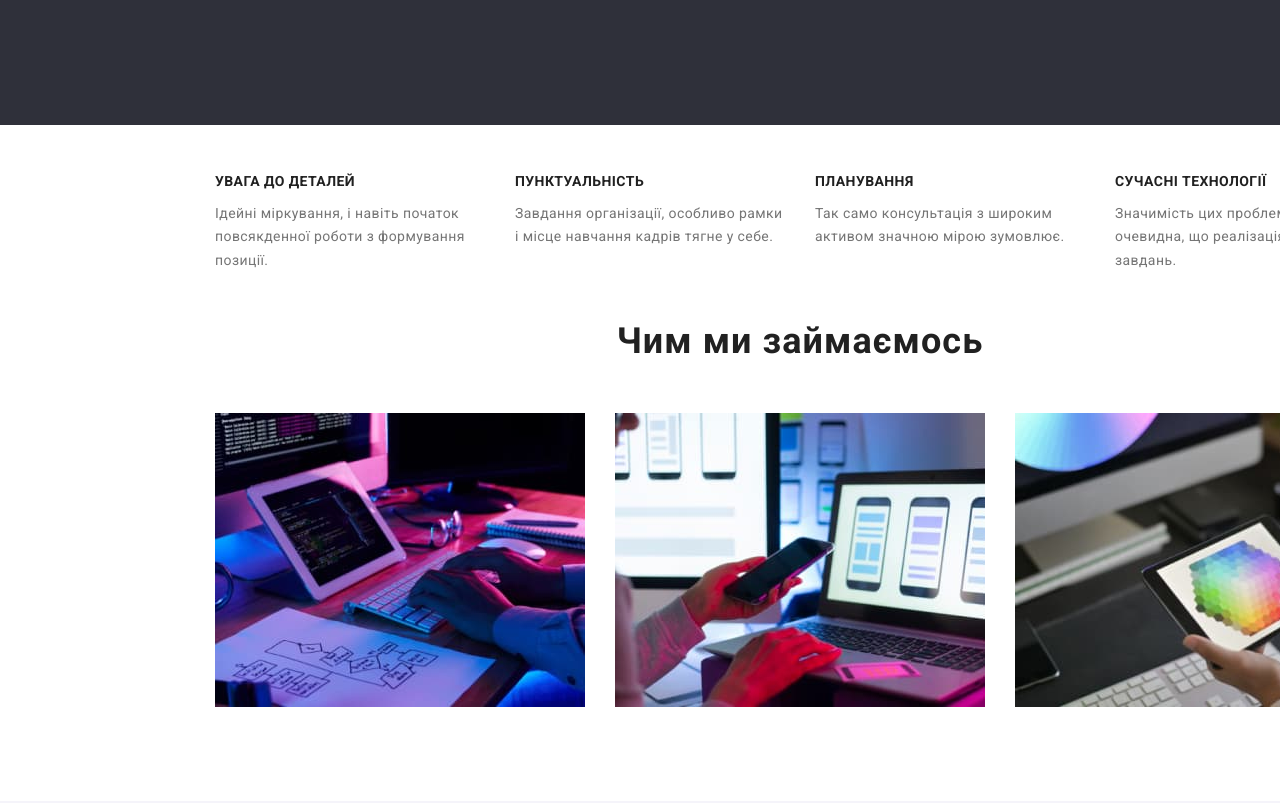
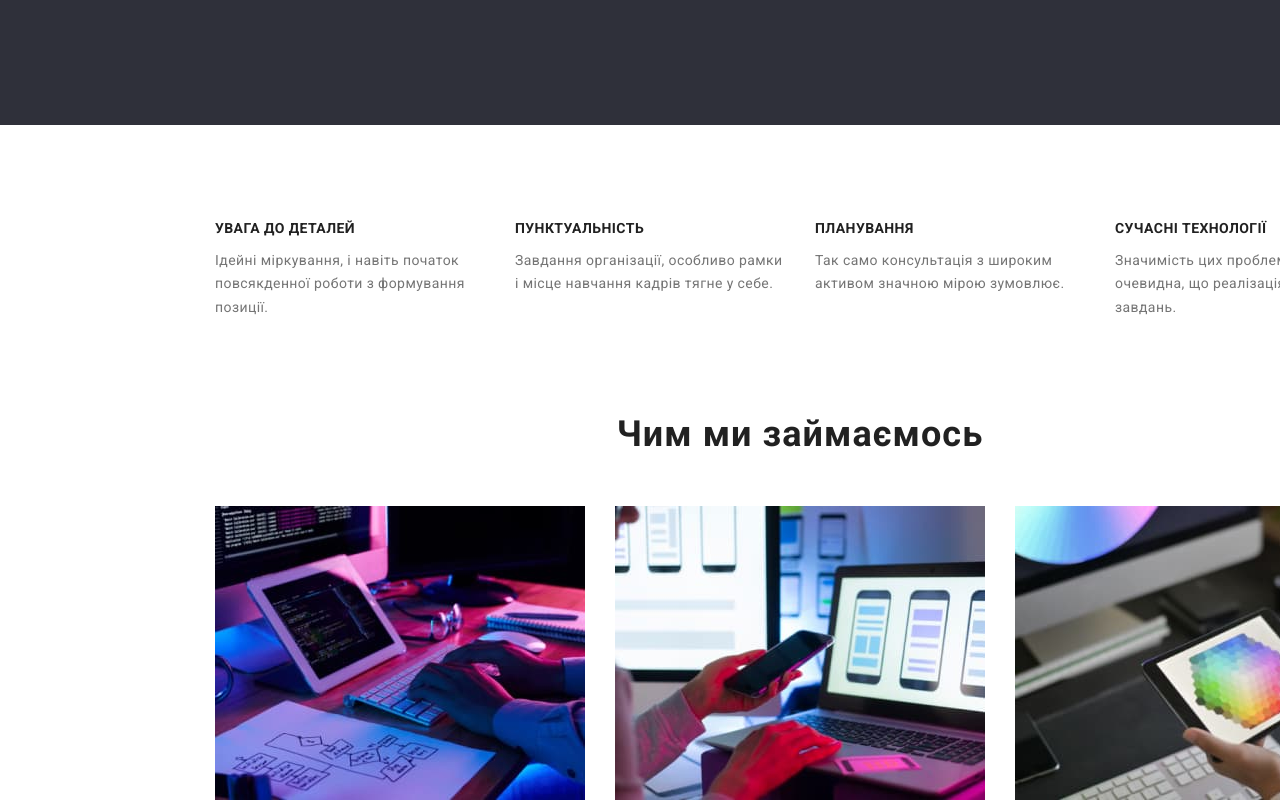
Before and after one commit to DDinkAA/goit-markup-hw-03, a plain HTML site: page index.html in a window 1280 px wide. Shown: the part 560-1363 px from the top of the page. Drawn offline with nearby package versions, Linux system fonts and the light colour scheme.

Commit message:
changed padding

```diff
--- a/css/styles.css
+++ b/css/styles.css
@@ -224,7 +224,8 @@ h1 {
   margin-left: auto;
   margin-right: auto;
 
-  padding-bottom: 0;
+
+  padding-bottom: 47;
 }
 
 .visually-hidden {
@@ -263,7 +264,8 @@ h1 {
 }
 
 .qualities {
-  padding-top: 47px;
+  padding-top: 94px;
+  padding-bottom: 47px;
 }
 
 .qualities-section .item:not(:last-child) {
@@ -273,7 +275,7 @@ h1 {
 /* Specialization */
 
 .specialization {
-  padding-top: 48px;
+  padding-top: 47px;
 }
 
 .specialization-picts {
```
